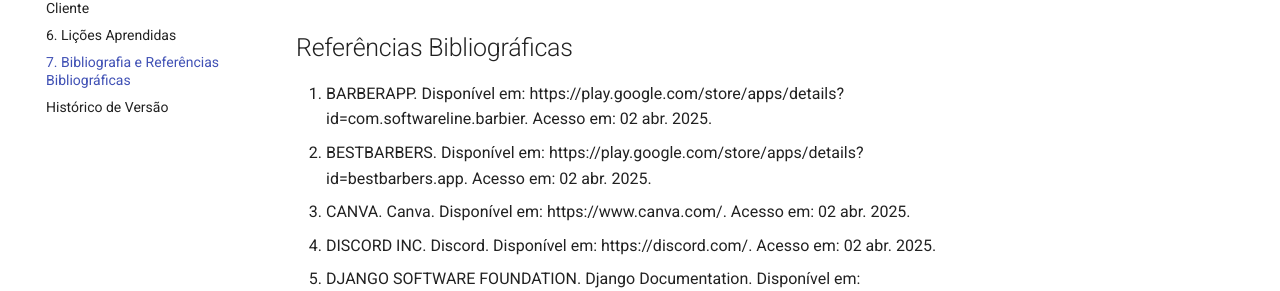
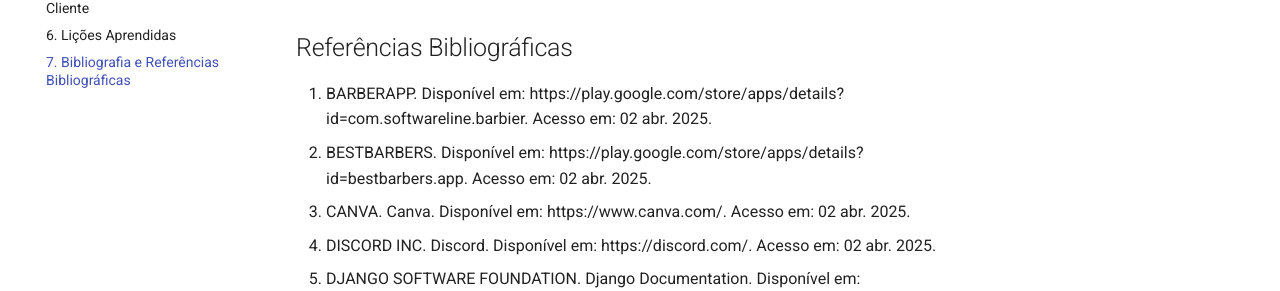
Before and after one commit to mdsreq-fga-unb/2025.1-T02-GestaoVSM, an MkDocs documentation site: the page built from docs/visao_prod_proj/referencias_bibliograficas.md, in a window 1280 px wide. Shown: the part 340-631 px from the top of the page. Built offline with MkDocs 1.6.1 and Material for MkDocs 9.7.7, drawn with Linux system fonts in a browser that asks for light colours.

Commit message:
docs: correção do mkdocs.yml

```diff
--- a/mkdocs.yml
+++ b/mkdocs.yml
@@ -37,7 +37,6 @@
     - 5. Interação entre Equipe e Cliente: visao_prod_proj/interacao_equipe_cliente.md
     - 6. Lições Aprendidas: visao_prod_proj/licoes_aprendidas.md
     - 7. Bibliografia e Referências Bibliográficas: visao_prod_proj/referencias_bibliograficas.md
-    - Histórico de Versão: visao_prod_proj/historico_versao.md
 
   - Apresentações e Entregas:
     - apresentacoes_entregas/apresentacao_1.md
```
